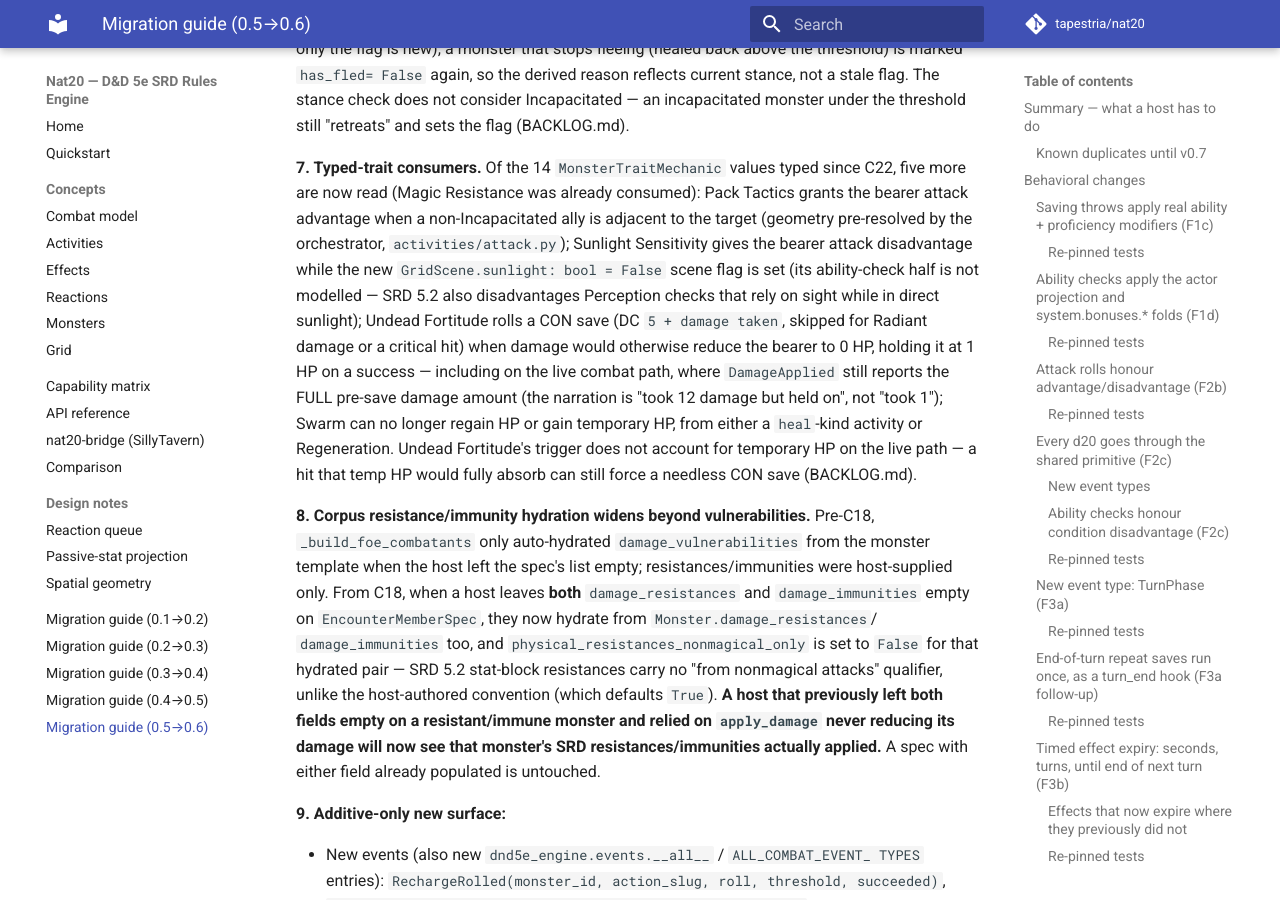
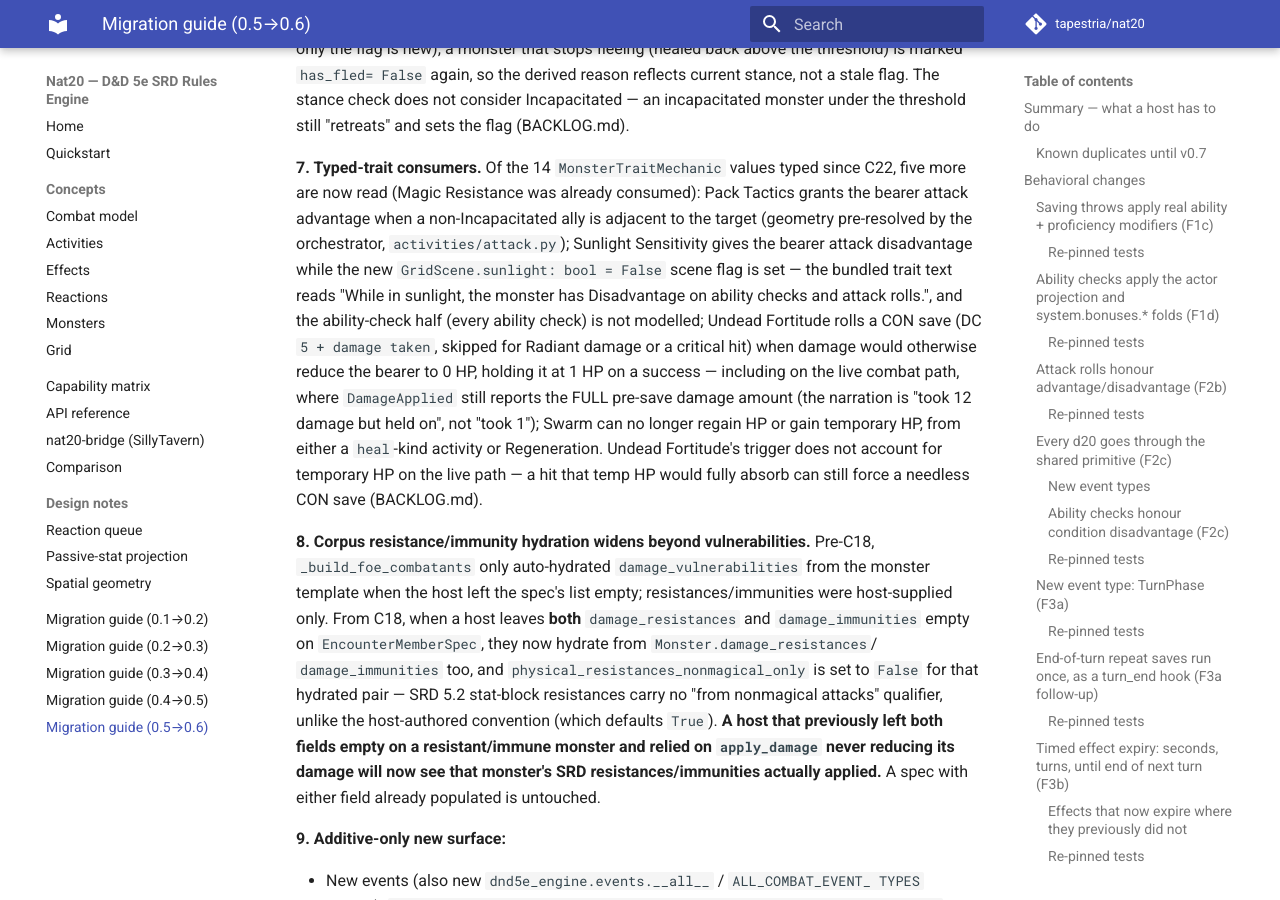
Before and after one commit to tapestria/nat20, an MkDocs documentation site: the page built from docs/migration/v0.5-to-v0.6.md, in a window 1280 px wide and 900 px high, scrolled down 50382 px. Built offline with MkDocs 1.6.1 and Material for MkDocs 9.7.7, drawn with Linux system fonts in a browser that asks for light colours; comment, search, counter and statistics services are not loaded.

Commit message:
docs(engine): C18 — quote the bundled SRD 5.2 Sunlight Sensitivity text verbatim
The branch quoted 2014 wording ("direct sunlight", "Perception checks that
rely on sight") and an invented "or its target". Every quote now uses the
corpus sentence (canonical/traits/sunlight-sensitivity.json): "While in
sunlight, the monster has Disadvantage on ability checks and attack rolls."
The BACKLOG residual is all ability checks.

Co-Authored-By: Claude Opus 5.5 (1M context) <noreply@anthropic.com>
Claude-Session: https://claude.ai/code/session_016KQZ74QSUmyVoLsAidzMk1

```diff
--- a/docs/migration/v0.5-to-v0.6.md
+++ b/docs/migration/v0.5-to-v0.6.md
@@ -2125,8 +2125,9 @@ Pack Tactics grants the bearer attack advantage when a non-Incapacitated
 ally is adjacent to the target (geometry pre-resolved by the orchestrator,
 `activities/attack.py`); Sunlight Sensitivity gives the bearer attack
 disadvantage while the new `GridScene.sunlight: bool = False` scene flag is
-set (its ability-check half is not modelled — SRD 5.2 also disadvantages
-Perception checks that rely on sight while in direct sunlight); Undead
+set — the bundled trait text reads "While in sunlight, the monster has
+Disadvantage on ability checks and attack rolls.", and the ability-check
+half (every ability check) is not modelled; Undead
 Fortitude rolls a CON save (DC `5 + damage taken`, skipped for Radiant
 damage or a critical hit) when damage would otherwise reduce the bearer to 0
 HP, holding it at 1 HP on a success — including on the live combat path,
```
Also changed, not shown: BACKLOG.md (+6 -3 lines), 4 other files.
